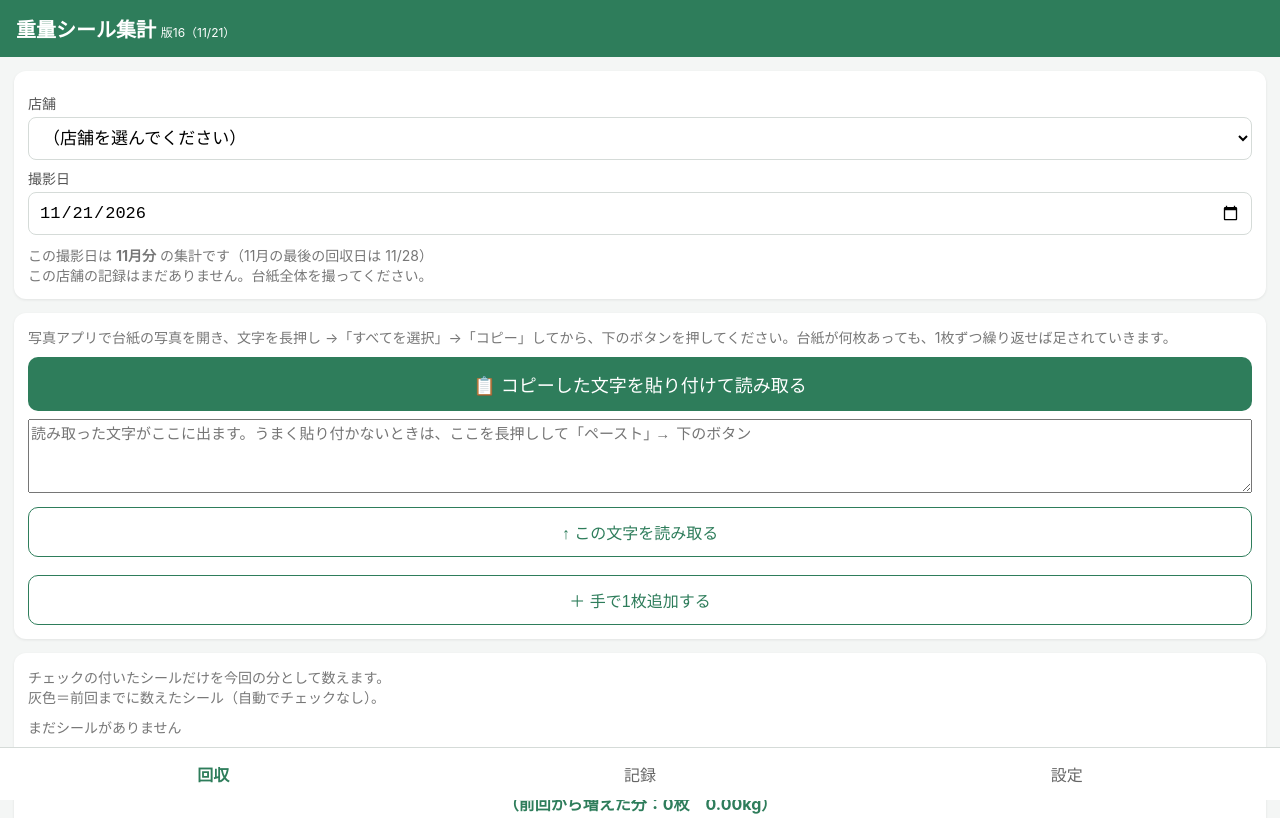
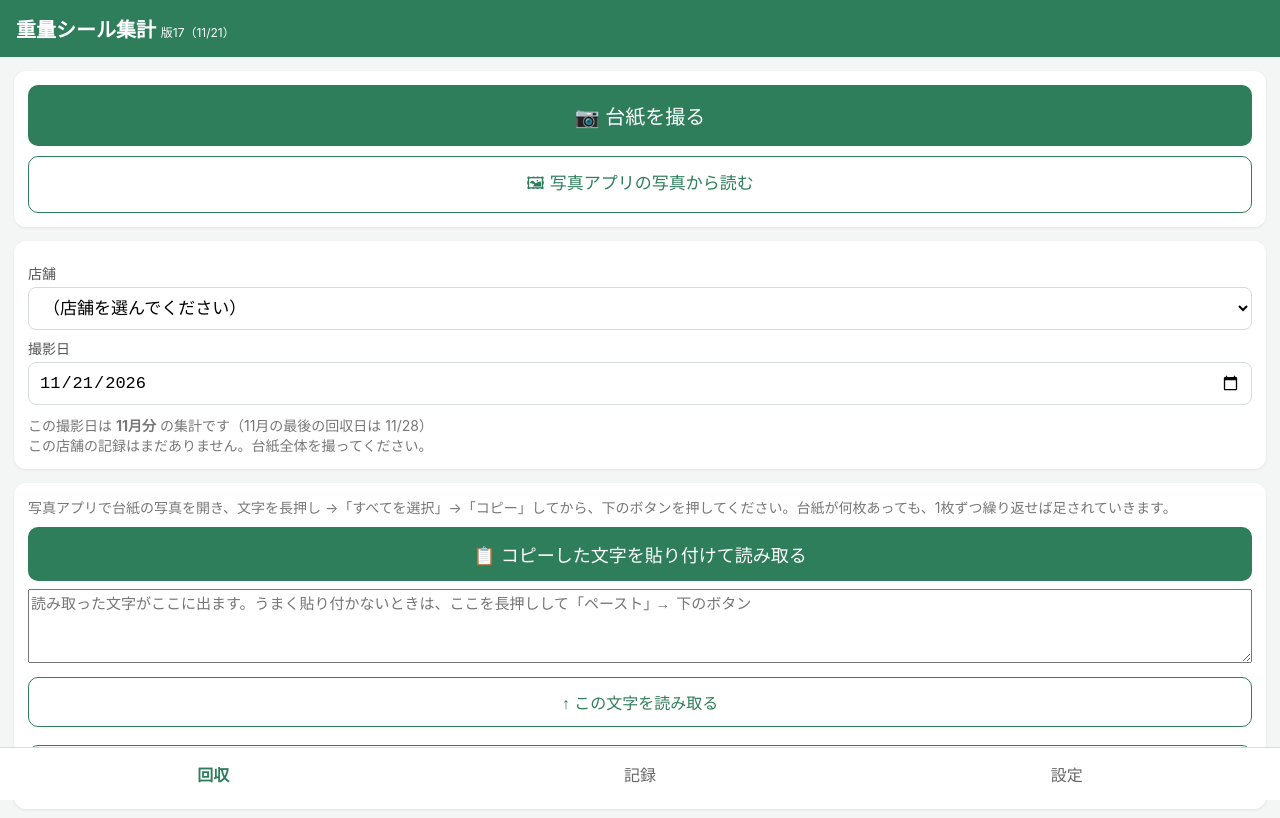
Before and after one commit to pieseofread-eng/weight-app, a plain HTML site: page index.html in a window 1280 px wide. Shown: the top 818 px of the page. Drawn offline with Linux system fonts and the light colour scheme.

Commit message:
版17：アプリから撮影のショートカットを呼ぶボタン

```diff
--- a/index.html
+++ b/index.html
@@ -40,10 +40,15 @@
 </style>
 </head>
 <body>
-<header>重量シール集計 <span style="font-size:12px;font-weight:normal">版16（11/21）</span></header>
+<header>重量シール集計 <span style="font-size:12px;font-weight:normal">版17（11/21）</span></header>
 
 <!-- 回収 -->
 <section id="tab-collect" class="on">
+  <!-- 入り口：ショートカットを動かして撮る -->
+  <div class="card">
+    <a class="big" style="display:block;text-align:center;text-decoration:none;padding:16px;font-size:20px;border-radius:10px;background:var(--main);color:#fff" href="shortcuts://run-shortcut?name=%E9%87%8D%E9%87%8F%E3%82%92%E6%92%AE%E3%82%8B">📷 台紙を撮る</a>
+    <a class="sub" style="display:block;text-align:center;text-decoration:none;padding:12px;margin-top:10px;border:1px solid var(--main);border-radius:10px;color:var(--main)" href="shortcuts://run-shortcut?name=%E9%87%8D%E9%87%8F%E3%82%92%E5%86%99%E7%9C%9F%E3%81%8B%E3%82%89%E8%AA%AD%E3%82%80">🖼 写真アプリの写真から読む</a>
+  </div>
   <div class="card">
     <label>店舗</label>
     <select id="store"></select>
```
